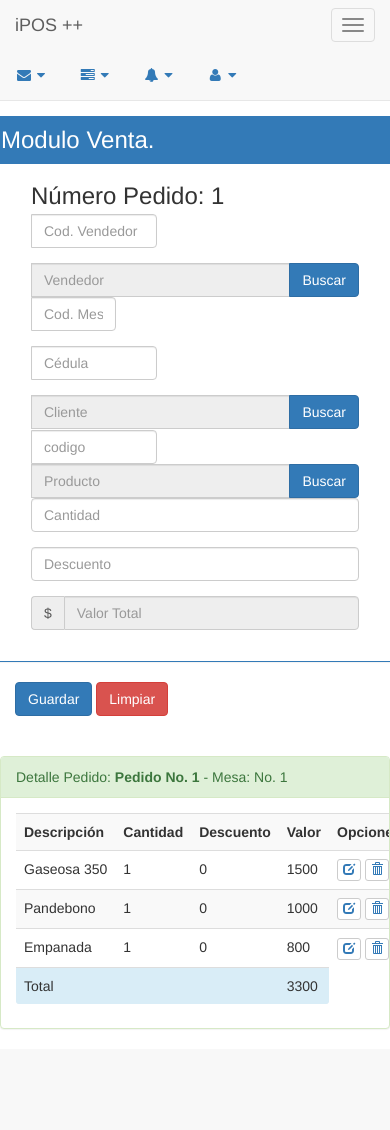
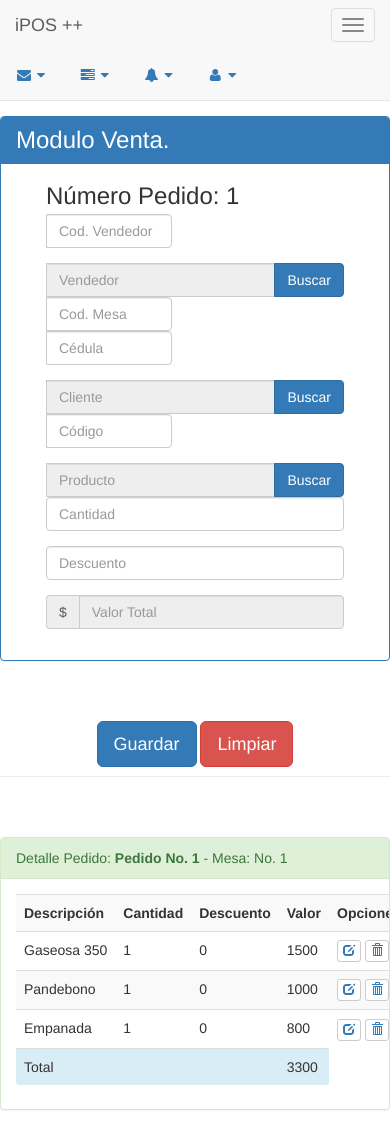
Before and after one commit to wilmandx/ipos, a Django app: page /ventas/ in a window 390 px wide; the page is wider, and only the part inside the window is pictured. Before the commit the page ends 1029 px from the top of that part, so only its background shows below. Run offline with Django 3.2, Linux system fonts and the light colour scheme; a user stored in the database is signed in; some libraries are stand-ins or nearby versions.

Commit message:
Actualizar formulario ventas
Botones buscar corregidos

```diff
--- a/ventas/templates/venta.html
+++ b/ventas/templates/venta.html
@@ -9,7 +9,7 @@
 </div>
 
 <!--formulario -->
-<div id="formulario" class="row">
+
     <form class="form-inline" role="form" action="">
         <div id="formulario" class="row">
             <div class="col-lg-12">
@@ -28,20 +28,19 @@
                       <div class = "col-sm-6">
                         <div class="form-group input-group">
                           <label class="sr-only" for="n_vendedor_p">Cod.Vendedor</label>
-                           <input type="text" class="form-control" id="n_vendedor_p" placeholder="Cod. Vendedor" size="10">
+                           <input type="text" class="form-control" id="codVendedor" placeholder="Cod. Vendedor" size="10">
                         </div>
                         <div class="input-group">
                           <label class="sr-only" for="vendedor_p">Vendedor</label>
                           <input type="text" class="form-control" id="vendedor_p" placeholder="Vendedor" size="35" readonly="true">
-                          <span class="input-group-btn"><button type="button" class="btn btn-primary" data-toggle="modal" data-target="#vendedor">Buscar</button>
-
+                          <span class="input-group-btn"><button type="button" class="btn btn-primary" data-toggle="modal" data-target="#vendedor">Buscar</button></span>
                         </div>
                       </div>
 
                       <div class = "col-sm-6">
-                        <div class="form-group input-group">
+                        <div class="input-group">
                           <label class="sr-only" for="mesa_p">Mesa</label>
-                          <input type="text" class="form-control" id="mesa_p" placeholder="Cod. Mesa" size="5">
+                          <input type="text" class="form-control" id="mesa_p" placeholder="Cod. Mesa" size="10">
                         </div>
                       </div>
                     </div>
@@ -49,29 +48,24 @@
                     <div class="col-lg-12">
                       <div class = "col-sm-6">
                         <div class="form-group input-group">
-                          <label class="sr-only" for="n_cliente_p">Cod.Cliente</label>
-                           <input type="text" class="form-control" id="n_cliente_p" placeholder="Cédula" size="10">
+                          <label class="sr-only" for="n_cliente_p">Cod.cliente</label>
+                           <input type="text" class="form-control" id="codVendedor" placeholder="Cédula" size="10">
                         </div>
                         <div class="input-group">
-                          <label class="sr-only" for="cliente">cliente</label>
-                          <input type="text" class="form-control" id="cliente" placeholder="Cliente" size="35" readonly="True">
-                          <span class="input-group-btn"><button type="button" class="btn btn-primary" data-toggle="modal" data-target="#cliente">Buscar</button>
-                          </span>
-                      </div>
-                      <div class = "col-sm-6">
-
+                          <label class="sr-only" for="cliente_p">Cliente</label>
+                          <input type="text" class="form-control" id="cliente_p" placeholder="Cliente" size="35" readonly="true">
+                          <span class="input-group-btn"><button type="button" class="btn btn-primary" data-toggle="modal" data-target="#cliente">Buscar</button></span>
                         </div>
                       </div>
-                      <div class = "col-sm-6">
-                        <div class="input-group">
-                          <label class="sr-only" for="codigo_p">Código Producto</label>
-                          <input type="text" class="form-control" id="codigo_p" placeholder="codigo" size="10">
+                       <div class = "col-sm-6">
+                        <div class="form-group input-group">
+                          <label class="sr-only" for="n_producto_p">Cod.Producto</label>
+                           <input type="text" class="form-control" id="n_producto_p" placeholder="Código" size="10">
                         </div>
                         <div class="input-group">
-                            <label class="sr-only" for="producto">Producto</label>
-                            <input class="form-control" type="text" id="producto" placeholder="Producto" size="35" readonly="true">
-                            <span class="input-group-btn"><button type="button" class="btn btn-primary" data-toggle="modal" data-target="#cliente">Buscar</button>
-                            </span>
+                          <label class="sr-only" for="producto_p">Producto</label>
+                          <input type="text" class="form-control" id="producto_p" placeholder="Producto" size="35" readonly="true">
+                          <span class="input-group-btn"><button type="button" class="btn btn-primary" data-toggle="modal" data-target="#producto">Buscar</button></span>
                         </div>
                       </div>
                     </div>
@@ -102,11 +96,11 @@
               </div>
             </div>
         </div>
-      </div>
+
       <div id="botones" class="row">
-        <div class="col-lg-12">
-          <button type="submit" class="btn btn-primary">Guardar</button>
-          <button type="reset" class="btn btn-danger">Limpiar</button>
+        <div class="col-lg-12 page-header" align="center">
+          <button type="submit" class="btn btn-primary btn-lg">Guardar</button>
+          <button type="reset" class="btn btn-danger btn-lg">Limpiar</button>
         </div>
       </form>
 
@@ -210,7 +204,7 @@
 
 <!-- Datos buscar producto-->
 
-    <div class="modal fade" id="buscar_p" tabindex="-1" role="dialog" aria-labelledby="myModalLabel" aria-hidden="true">
+    <div class="modal fade" id="producto" tabindex="-1" role="dialog" aria-labelledby="myModalLabel" aria-hidden="true">
       <div class="modal-dialog">
         <form >
         <div class="modal-content">
```
